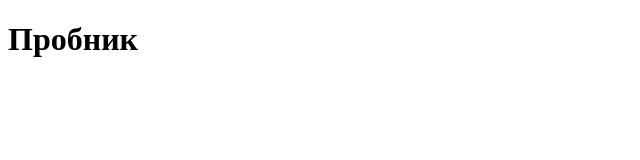
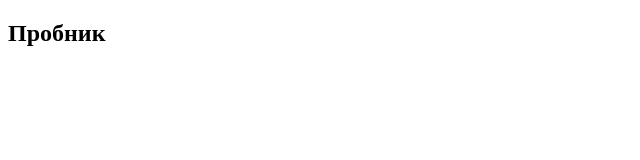
Before and after one commit to StormWindRunner/SashkaTest, a plain HTML site: page index.html in a window 1280 px wide. Shown: the whole page, without its empty margins (0-640 px from the left). Drawn offline with Linux system fonts and the light colour scheme.

Commit message:
Второй коммит

```diff
--- a/index.html
+++ b/index.html
@@ -6,6 +6,6 @@
     <title>Document</title>
 </head>
 <body>
-    <h1>Пробник</h1>
+    <h2>Пробник</h2>
 </body>
 </html>
```
